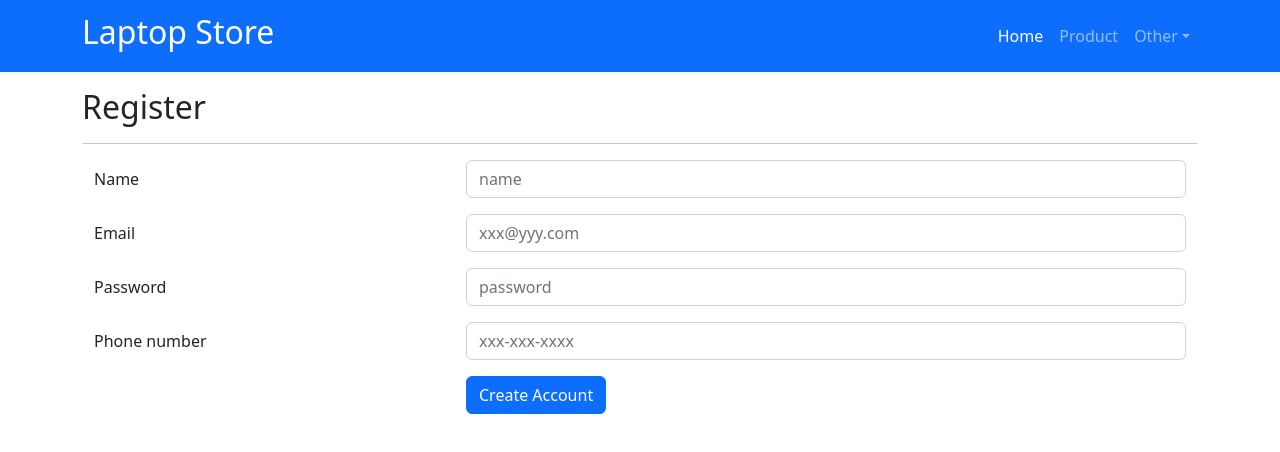
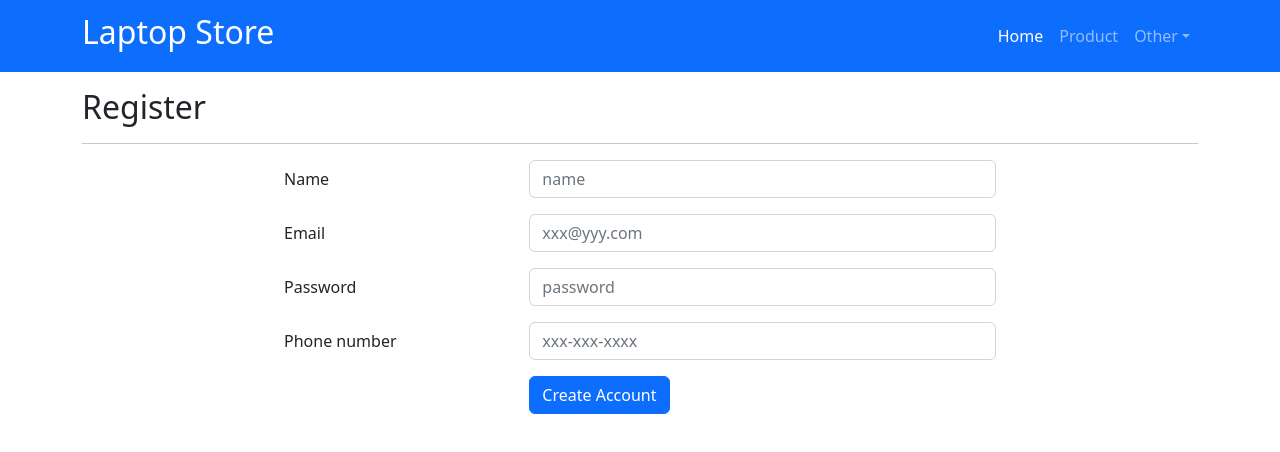
Before and after one commit to Gunny2545/laptop-store, a React (Create React App) app: page /register in a window 1280 px wide. Shown: the top 452 px of the page. Built offline with nearby package versions, Linux system fonts and the light colour scheme.

Commit message:
commit-message

```diff
--- a/src/pages/Home.jsx
+++ b/src/pages/Home.jsx
@@ -11,7 +11,7 @@ const Home = () => {
         <div className="col d-flex justify-content-end">
           <NavLink to="/register" className="btn btn-success">
             Register
-          </NavLink>{' '}
+          </NavLink>&nbsp;
           <NavLink to="/login" className="btn btn-success">
             Login
           </NavLink>
--- a/src/pages/Product.jsx
+++ b/src/pages/Product.jsx
@@ -33,9 +33,9 @@ const Product = () => {
         </div>
       </div>
       <div className="row mt-2 row-cols-lg-4 row-cols-3 g-2">
-        {products.map((p) => (
-          <ProductList product={p}/>
-        ))}
+      {products.map((p) => (
+      <ProductList key={p._id} product={p}/>
+      ))}
       </div>
 
     </MainLayout>
--- a/src/pages/Register.jsx
+++ b/src/pages/Register.jsx
@@ -40,7 +40,7 @@ const Register = () => {
         <h2 className="mt-3">Register</h2>
         <hr />
         <div className="row">
-            <div classname="col-md-8 offset-md-2">
+            <div className="col-md-8 offset-md-2">
                 <div className="container">
                     <form onSubmit={saveRegister}>
                     <div className="mb-3 row">
@@ -61,16 +61,14 @@ const Register = () => {
                         </div>
                     </div>
 
-                        <div className="mb-3 row">
+                    <div className="mb-3 row">
                             <label htmlFor="password" className="col-4 col-form-label">Password</label>
                             <div className="col-8">
-                                <input type="text" className="form-control"
+                                <input type="password" className="form-control"
                                 name="password"
                                 id="password" placeholder="password" onChange={handleInputChange} />
                             </div>
                         </div>
-
-
 
                     <div className="mb-3 row">
                         <label htmlFor="inputName" className="col-4 col-form-label">Phone number</label>
```
